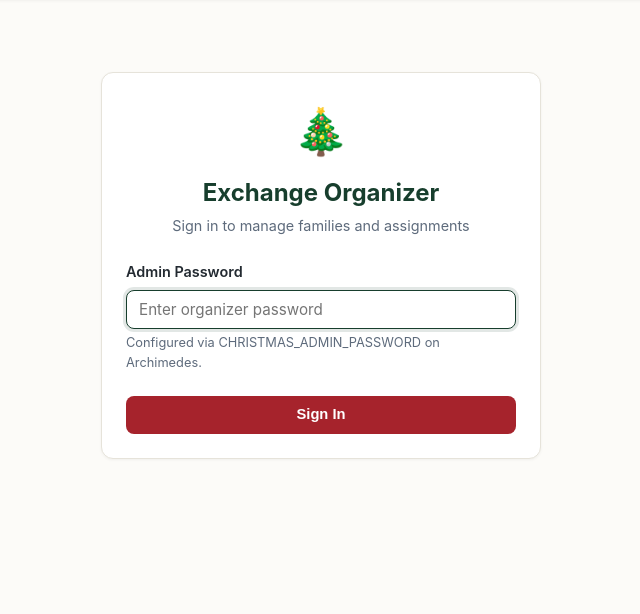
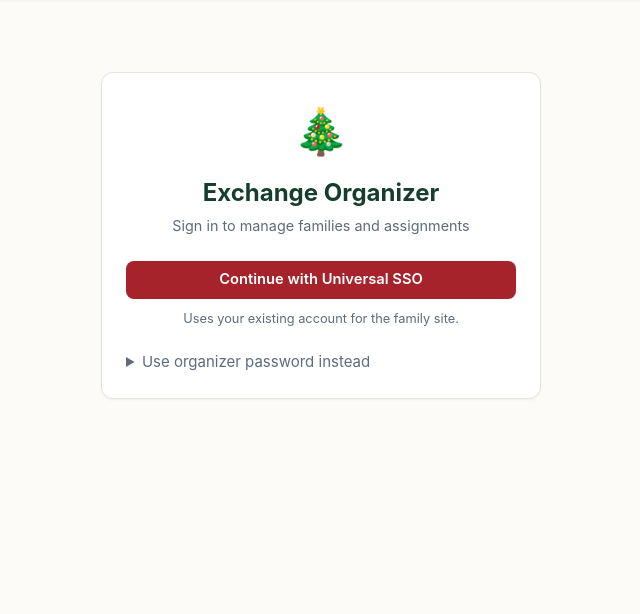
Before and after one commit to Tahlor/Christmas_Gift_Assignment, a Flask app: page /christmas/admin/login in a window 1280 px wide. Shown: the part 55-669 px from the top of the page, without its empty margins (319-959 px from the left). Run offline with Flask 3, Linux system fonts and the light colour scheme; parts of the project's set-up code (start-up, migrations or seed data) failed here and were passed over.

Commit message:
feat(auth): add Universal SSO organizer login and preserve password fallback

```diff
--- a/web/routes/admin.py
+++ b/web/routes/admin.py
@@ -2,6 +2,11 @@
 
 from datetime import datetime
 import json
+import os
+import hmac
+import urllib.request
+import urllib.error
+import urllib.parse
 from flask import (
     Blueprint,
     Response,
@@ -67,6 +72,55 @@ admin_bp = Blueprint("admin", __name__, url_prefix="/christmas")
 # ---------------------------------------------------------
 # Authentication Routes
 # ---------------------------------------------------------
+
+@admin_bp.route("/admin/sso", methods=["GET"])
+def admin_sso():
+    """Authenticate the organizer using the existing validated Universal SSO session."""
+    state = request.args.get("state", "")
+    expected = session.get("_csrf_token", "")
+    if not state or not expected or not hmac.compare_digest(state, expected):
+        abort(400, description="Invalid login state. Start from the organizer login page.")
+
+    return_url = "https://taylorarchibald.com" + url_for("admin.admin_sso", state=state)
+    sso_login = "/sso/login?return_url=" + urllib.parse.quote(return_url, safe="")
+    cookie = request.headers.get("Cookie", "")
+    if not cookie or "universal_sso_token=" not in cookie:
+        return redirect(sso_login)
+
+    auth_request = urllib.request.Request(
+        "http://127.0.0.1:5050/sso/auth-request",
+        headers={
+            "Cookie": cookie,
+            "X-Original-URI": "/hub/",
+            "Host": "taylorarchibald.com"
+        }
+    )
+    try:
+        with urllib.request.urlopen(auth_request, timeout=3) as response:
+            if response.status != 204:
+                abort(403)
+            identity = (response.headers.get("X-Auth-Request-User", "") or "").strip().lower()
+    except urllib.error.HTTPError as exc:
+        if exc.code in (401, 403):
+            return redirect(sso_login) if exc.code == 401 else abort(403)
+        abort(503)
+    except (urllib.error.URLError, TimeoutError):
+        abort(503, description="Universal SSO is temporarily unavailable. Use organizer password instead.")
+
+    allowed = {
+        email.strip().lower()
+        for email in os.environ.get("CHRISTMAS_ADMIN_SSO_USERS", "").split(",")
+        if email.strip()
+    }
+    if not allowed or identity not in allowed:
+        abort(403, description="This account is not a Christmas exchange organizer.")
+
+    session.clear()
+    session["is_admin"] = True
+    session.permanent = False
+    flash("Signed in with Universal SSO.", "success")
+    return redirect(url_for("admin.dashboard"))
+
 
 @admin_bp.route("/admin/login", methods=["GET", "POST"])
 def admin_login():
--- a/web/templates/admin/login.html
+++ b/web/templates/admin/login.html
@@ -10,6 +10,12 @@
     <p style="color: var(--color-text-muted); font-size: 0.9rem;">Sign in to manage families and assignments</p>
   </div>
 
+  <a href="{{ url_for('admin.admin_sso', state=csrf_token()) }}" class="btn btn-primary" style="display: block; width: 100%; text-align: center; text-decoration: none;">Continue with Universal SSO</a>
+  <p class="form-hint" style="text-align: center; margin: 10px 0 22px;">Uses your existing account for the family site.</p>
+
+  <details>
+    <summary style="cursor: pointer; color: var(--color-text-muted);">Use organizer password instead</summary>
+    <div style="margin-top: 18px;">
   <form method="POST" action="{{ url_for('admin.admin_login') }}">
     <input type="hidden" name="csrf_token" value="{{ csrf_token() }}">
 
@@ -32,5 +38,7 @@
       <button type="submit" class="btn btn-primary" style="width: 100%;">Sign In</button>
     </div>
   </form>
+    </div>
+  </details>
 </div>
 {% endblock %}
```
Also changed, not shown: tests/test_web.py (+11 -0 lines).
